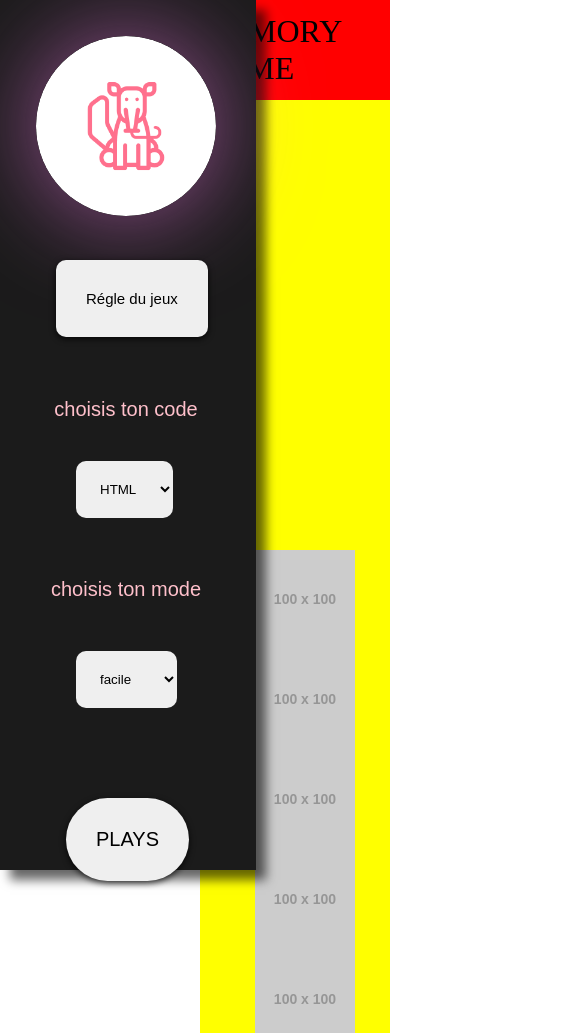
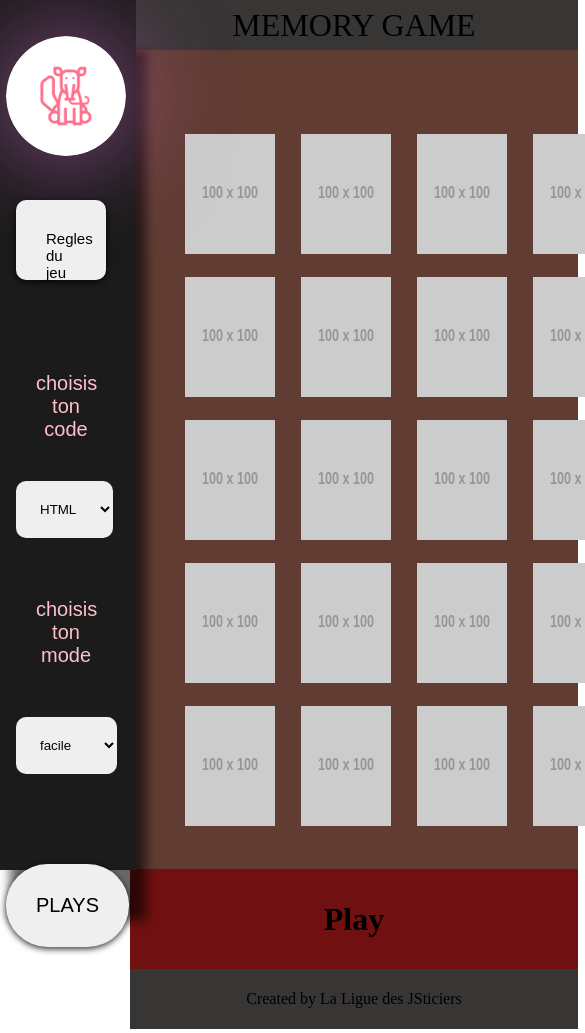
Before and after one commit to Rachid-L/JSticiers-s-memory, a website: page index.html in a window 390 px wide. Shown: the top 1033 px of the page, 585 px wide, since content can reach past the window. Drawn offline with Linux system fonts and the light colour scheme.

Commit message:
add responsive + layout of the cards

```diff
--- a/index.html
+++ b/index.html
@@ -16,10 +16,10 @@
 
         <div class="sidenav">
 
-               <img id="fourm" src="logo.png" alt="Italian Trulli" style="width:180px;height:180px;">
+               <img id="fourm" src="logo.png" alt="Italian Trulli">
 
           <div class="btn">
-          <button class="regle">Régle du jeux</button>
+          <button class="regle">Regles du jeu</button>
           </div>
 
 
@@ -50,6 +50,7 @@
 
     <main>
         <div class="container">
+            <div class="boxcards">
             <div class="card"><img src="https://fakeimg.pl/100x100"/></div>
             <div class="card"><img src="https://fakeimg.pl/100x100"/></div>
             <div class="card"><img src="https://fakeimg.pl/100x100"/></div>
@@ -70,8 +71,9 @@
             <div class="card"><img src="https://fakeimg.pl/100x100"/></div>
             <div class="card"><img src="https://fakeimg.pl/100x100"/></div>
             <div class="card"><img src="https://fakeimg.pl/100x100"/></div>
-            <div class="card"><img src="https://fakeimg.pl/100x100"/></div>
-            <div class="card"><img src="https://fakeimg.pl/100x100"/></div>
+
+
+          </div>
         </div>
     </main>
 
--- a/navbar.css
+++ b/navbar.css
@@ -112,3 +112,38 @@
     border-style: none;
     border-radius: 10px;
 }
+#fourm{
+    width:190px;
+    height:190px;
+}
+@media screen and (max-width: 900px){
+aside{
+    width: 40px;
+    height: 100%;
+    background-color: #1b1b1b; /* Black */
+    box-shadow: 10px 50px 10px rgba(0, 0, 0, 0.6);
+}
+button.regle {
+
+margin-left: 0px;
+height: 80px;
+width: 90px;
+}
+.mode1{
+    margin-left: 0px;
+}
+.mode {
+    margin-left: 0px;
+}
+button.plays {
+    margin-left: -10px;
+}
+#fourm{
+    width:120px;
+    height:120px;
+    margin-left: -10px;
+
+}
+
+
+}
--- a/style.css
+++ b/style.css
@@ -9,14 +9,14 @@
     "nav  main"
     "nav  play"
     "nav  foot";
-  grid-template-rows: 100px 1fr 100px 60px;
-  grid-template-columns: 200px 1fr;
+  grid-template-rows: 50px 1fr 100px 60px;
+  grid-template-columns: 130px 1fr;
   margin: 0;
 }
 
 #page > header {
   grid-area: head;
-  background-color: red;
+  background-color: rgb(56, 53, 53);
   display: flex;
   align-items: center;
   justify-content: center;
@@ -31,7 +31,7 @@
 
 #page > main {
   grid-area: main;
-  background-color: yellow;
+  background-color: rgba(63, 20, 9, 0.829);
   display: flex;
   align-items: center;
   justify-content: center;
@@ -39,7 +39,7 @@
 
 #page > #play {
   grid-area: play;
-  background-color: aqua;
+  background-color: rgb(112, 16, 16);
   display: flex;
   align-items: center;
   justify-content: center;
@@ -47,7 +47,7 @@
 
 #page > footer {
   grid-area: foot;
-  background-color: purple;
+  background-color: rgb(56, 53, 53);
   display: flex;
   align-items: center;
   justify-content: center;
@@ -67,7 +67,7 @@
 .card {
   height: 80px;
   width: 80px;
-  background-color: seagreen;
+
   margin: 10px;
 }
 
@@ -82,3 +82,45 @@ h1 {
   background-color: transparent;
   display: none;
 }
+
+
+  .boxcards{
+   margin-top: -80px;
+    display: grid;
+
+    grid-template-columns: repeat(5, 1fr);
+    grid-template-rows: repeat(3, 150px );
+    grid-gap: 3px 3em;
+
+
+
+   }
+   img{
+     width: 90px;
+     height: 120px;
+   }
+
+
+@media screen and (max-width: 900px){
+
+.boxcards{
+ height: 50%;
+ margin-top:20px;
+ margin-bottom: 227px;
+ display: grid;
+
+    grid-template-columns: repeat(4, 1fr);
+    grid-template-rows: repeat(4, 140px );
+    grid-gap: 3px 1em;
+}
+
+
+main{
+margin-left: 0px;
+}
+.card{
+margin-bottom: -100%;
+margin-top: -100px;
+}
+
+}
```
Lines whose indentation alone changed are shown as unchanged.
